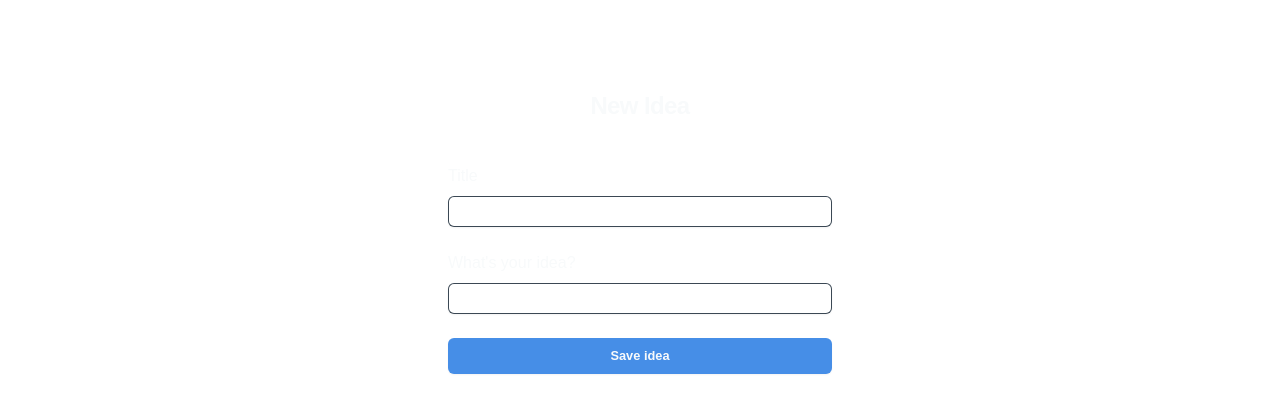
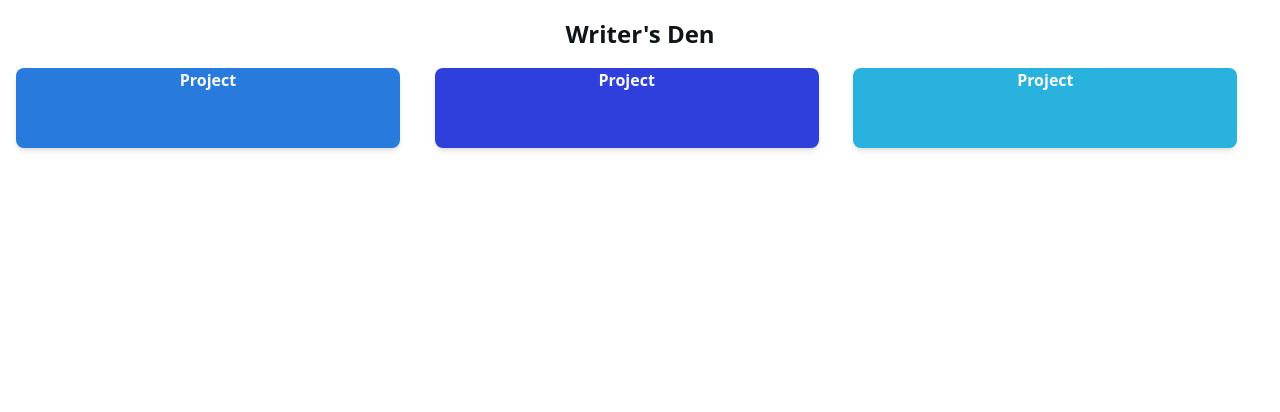
Before and after one commit to inatgomez/dens-front-end, a Next.js app in the folder writer-den/: page / in a window 1280 px wide. Shown: the top 412 px of the page. Built offline with nearby package versions, Linux system fonts and the light colour scheme; a web font is replaced by a local one.

Commit message:
add initial layout, needs correction

```diff
--- /dev/null
+++ b/writer-den/src/components/recent-projects.js
@@ -0,0 +1,15 @@
+export default function RecentProjects() {
+  return (
+    <div className='grid grid-cols-3 mx-4 my-4 gap-2'>
+      <div className='bg-primary-50 rounded-lg shadow-md max-w-sm overflow-hidden min-h-20'>
+        <h3 className='text-center text-neutral-98 font-bold'>Project</h3>
+      </div>
+      <div className='bg-secondary-50 rounded-lg shadow-md max-w-sm overflow-hidden min-h-20'>
+        <h3 className='text-center text-neutral-98 font-bold'>Project</h3>
+      </div>
+      <div className='bg-tertiary-50 rounded-lg shadow-md max-w-sm overflow-hidden min-h-20'>
+        <h3 className='text-center text-neutral-98 font-bold'>Project</h3>
+      </div>
+    </div>
+  );
+}
--- a/writer-den/src/pages/_app.js
+++ b/writer-den/src/pages/_app.js
@@ -1,4 +1,4 @@
-import "../styles/global.css";
+import "../styles/globals.css";
 export default function App({ Component, pageProps }) {
   return <Component {...pageProps} />;
 }
--- a/writer-den/src/pages/index.js
+++ b/writer-den/src/pages/index.js
@@ -1,9 +1,12 @@
-import Ideacard from "@/components/idea-card";
+import RecentProjects from "@/components/recent-projects";
 
 export default function Home() {
   return (
-    <div className='mx-auto flex justify-center items-center'>
-      <Ideacard />
+    <div className='mt-4 mx-auto flex flex-col justify-around'>
+      <h1 className='font-bold text-center text-neutral-10 text-2xl'>
+        Writer's Den
+      </h1>
+      <RecentProjects />
     </div>
   );
 }
--- a/writer-den/src/styles/global.css
+++ /dev/null
@@ -1,27 +0,0 @@
-@tailwind base;
-@tailwind components;
-@tailwind utilities;
-
-:root {
-  --background: #ffffff;
-  --foreground: #171717;
-}
-
-@media (prefers-color-scheme: dark) {
-  :root {
-    --background: #0a0a0a;
-    --foreground: #ededed;
-  }
-}
-
-body {
-  color: var(--foreground);
-  background: var(--background);
-  font-family: Arial, Helvetica, sans-serif;
-}
-
-@layer utilities {
-  .text-balance {
-    text-wrap: balance;
-  }
-}
--- /dev/null
+++ b/writer-den/src/styles/globals.css
@@ -0,0 +1,9 @@
+@tailwind base;
+@tailwind components;
+@tailwind utilities;
+
+@layer utilities {
+  .text-balance {
+    text-wrap: balance;
+  }
+}
```
